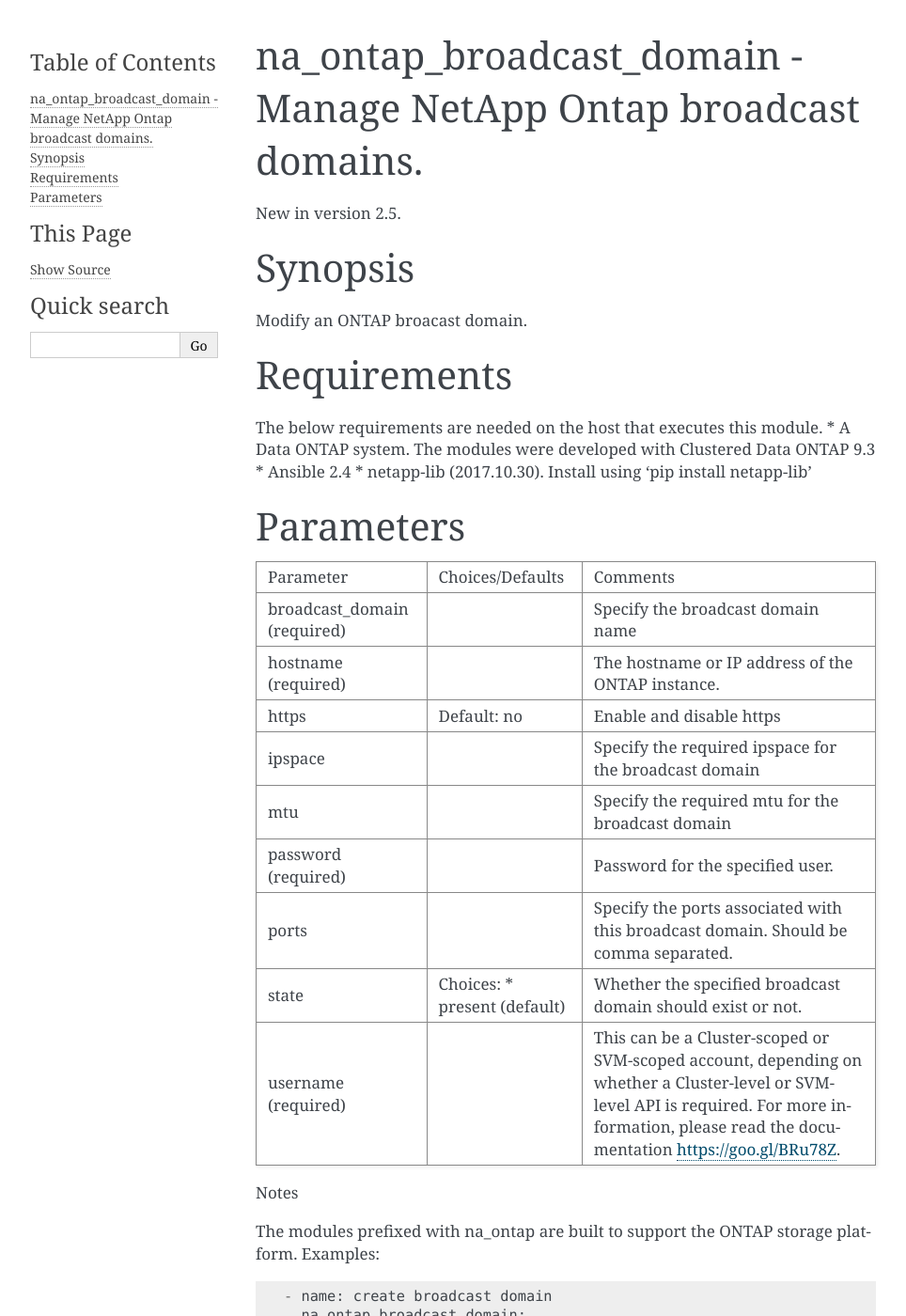
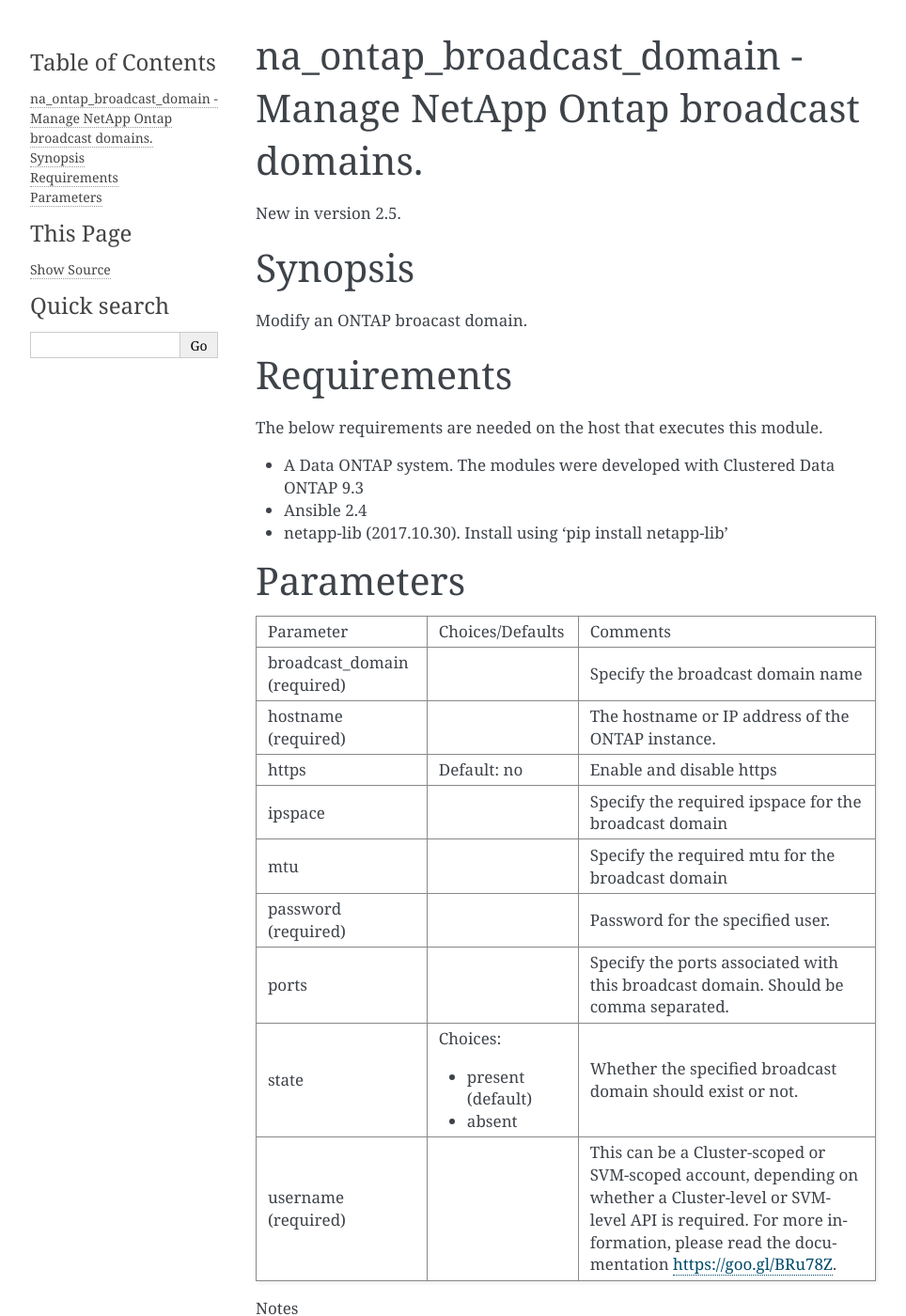
Before and after one commit to schmots1/netapp_ansible, a Sphinx documentation site: the page built from docs/na_ontap_broadcast_domain.rst, in a window 1280 px wide and 1400 px high. Shown: the whole window at 94% size, without its empty margins (148-1112 px from the left). Built offline with Sphinx 7.4.7, drawn with Linux system fonts in a browser that asks for light colours.

Commit message:
formating correction

```diff
--- a/docs/na_ontap_broadcast_domain.rst
+++ b/docs/na_ontap_broadcast_domain.rst
@@ -12,6 +12,7 @@ Modify an ONTAP broacast domain.
 Requirements
 ============
 The below requirements are needed on the host that executes this module.
+
 * A Data ONTAP system. The modules were developed with Clustered Data ONTAP 9.3
 * Ansible 2.4
 * netapp-lib (2017.10.30). Install using 'pip install netapp-lib'
@@ -45,7 +46,9 @@ Parameters
 |                  |                     | separated.                               |
 +------------------+---------------------+------------------------------------------+
 | state            | Choices:            | Whether the specified broadcast domain   |
-|                  | * present (default) | should exist or not.                     |
+|                  |                     | should exist or not.                     |
+|                  | * present (default) |                                          |
+|                  | * absent            |                                          |
 +------------------+---------------------+------------------------------------------+
 | username         |                     | This can be a Cluster-scoped or          |
 | (required)       |                     | SVM-scoped account, depending on whether |
```
